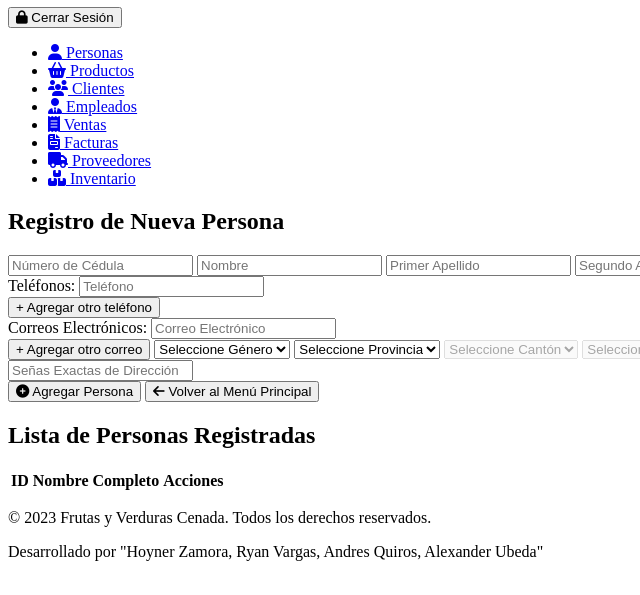
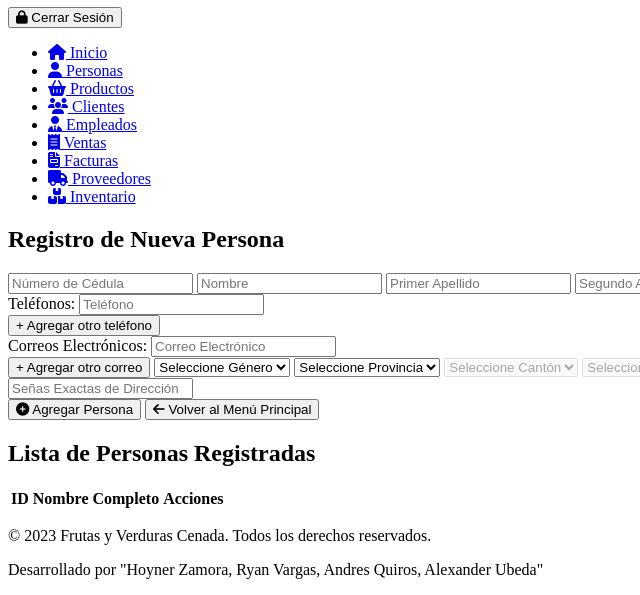
Before and after one commit to Hoyner26/proyectoBaseDatos, a website with bundled scripts: page App Bases de Datos/personas.html in a window 1280 px wide. Shown: the part 597-1192 px from the top of the page, without its empty margins (0-640 px from the left). Built offline with nearby package versions, Linux system fonts and the light colour scheme; a script that the page names is missing.

Commit message:
Update personas.html
boton inicio

```diff
--- a/App Bases de Datos/personas.html
+++ b/App Bases de Datos/personas.html
@@ -32,7 +32,12 @@
     </header>
 
     <nav class="main-nav">
+
+
       <ul>
+        <li>
+          <a href="index.html"><i class="fa-solid fa-house"></i> Inicio</a>
+        </li>
         <li>
           <a href="personas.html"><i class="fa-solid fa-user"></i> Personas</a>
         </li>
```
